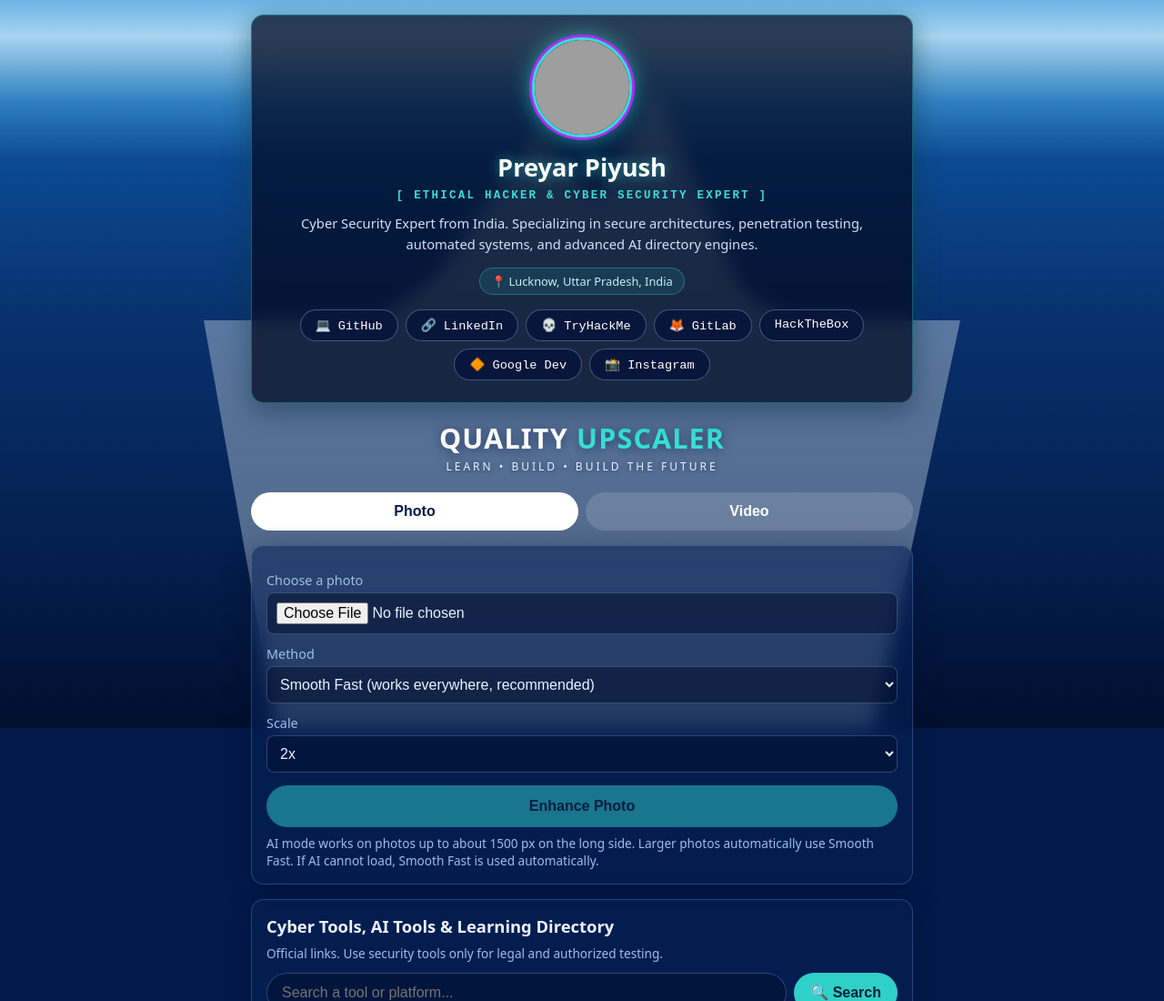
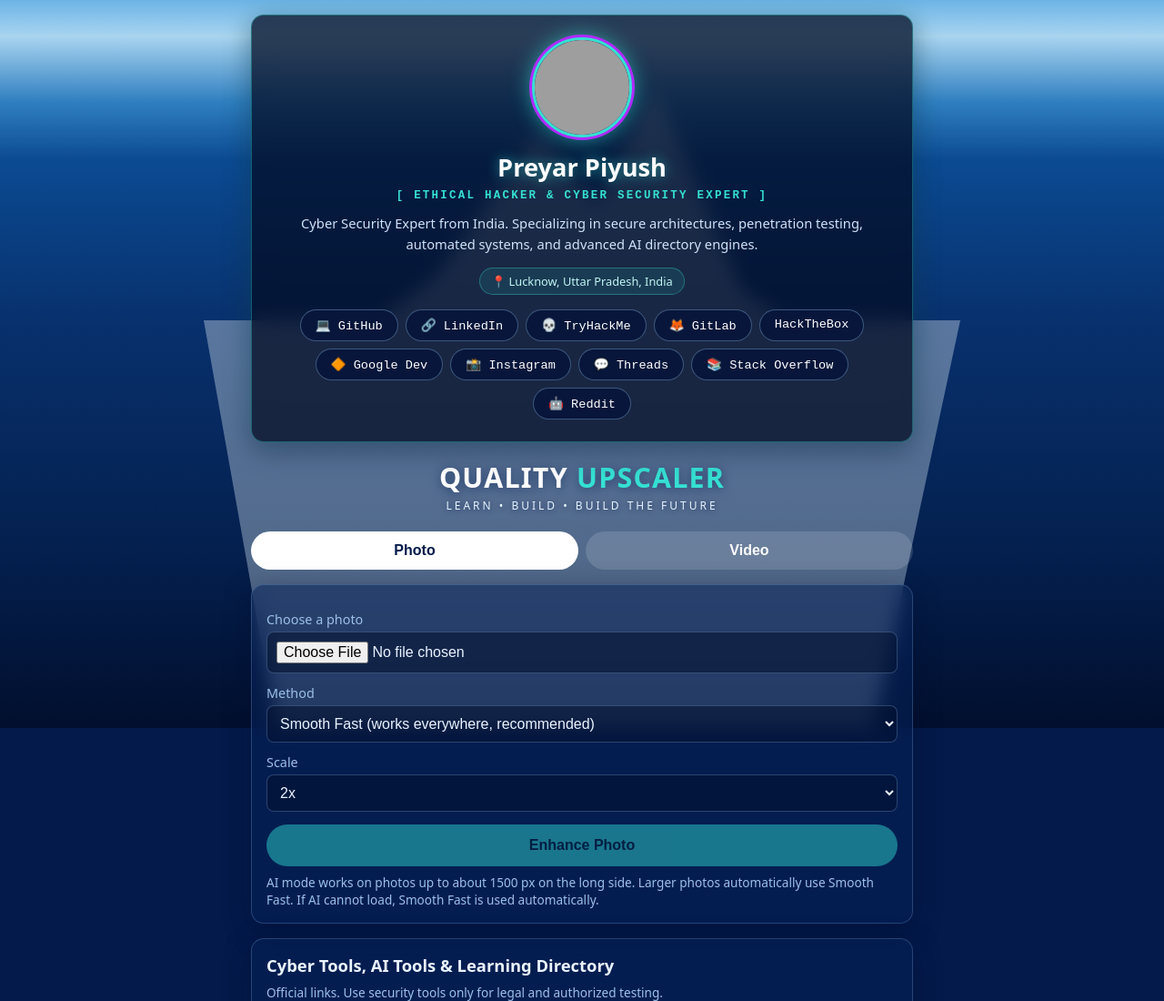
Before and after one commit to 63piyush63/63piyush63.github.io, a plain HTML site: page index.html in a window 1280 px wide. Shown: the top 1100 px of the page at 91% size. Drawn offline with Linux system fonts and the light colour scheme; no server answers; grey boxes are pictures that could not be loaded.

Commit message:
Add links to Threads, Stack Overflow, and Reddit

```diff
--- a/index.html
+++ b/index.html
@@ -167,6 +167,9 @@ window.addEventListener('load', function(){
     <a href="https://app.hackthebox.com/users/4208373?profile-top-tab=machines&ownership-period=1M&profile-bottom-tab=prolabs" target="_blank" rel="noopener noreferrer">HackTheBox</a>
     <a href="https://me.developers.google.com/u/109809989349859704969" target="_blank" rel="noopener noreferrer">&#128310; Google Dev</a>
     <a href="https://www.instagram.com/63piyush63" target="_blank" rel="noopener noreferrer">&#128248; Instagram</a>
+          <a href="https://www.threads.com/@63piyush63" target="_blank" rel="noopener noreferrer">&#128172; Threads</a>
+    <a href="https://stackoverflow.com/users/33330524" target="_blank" rel="noopener noreferrer">&#128218; Stack Overflow</a>
+    <a href="https://www.reddit.com/user/63piyush63" target="_blank" rel="noopener noreferrer">&#129302; Reddit</a>
   </div>
 </section>
 
```
